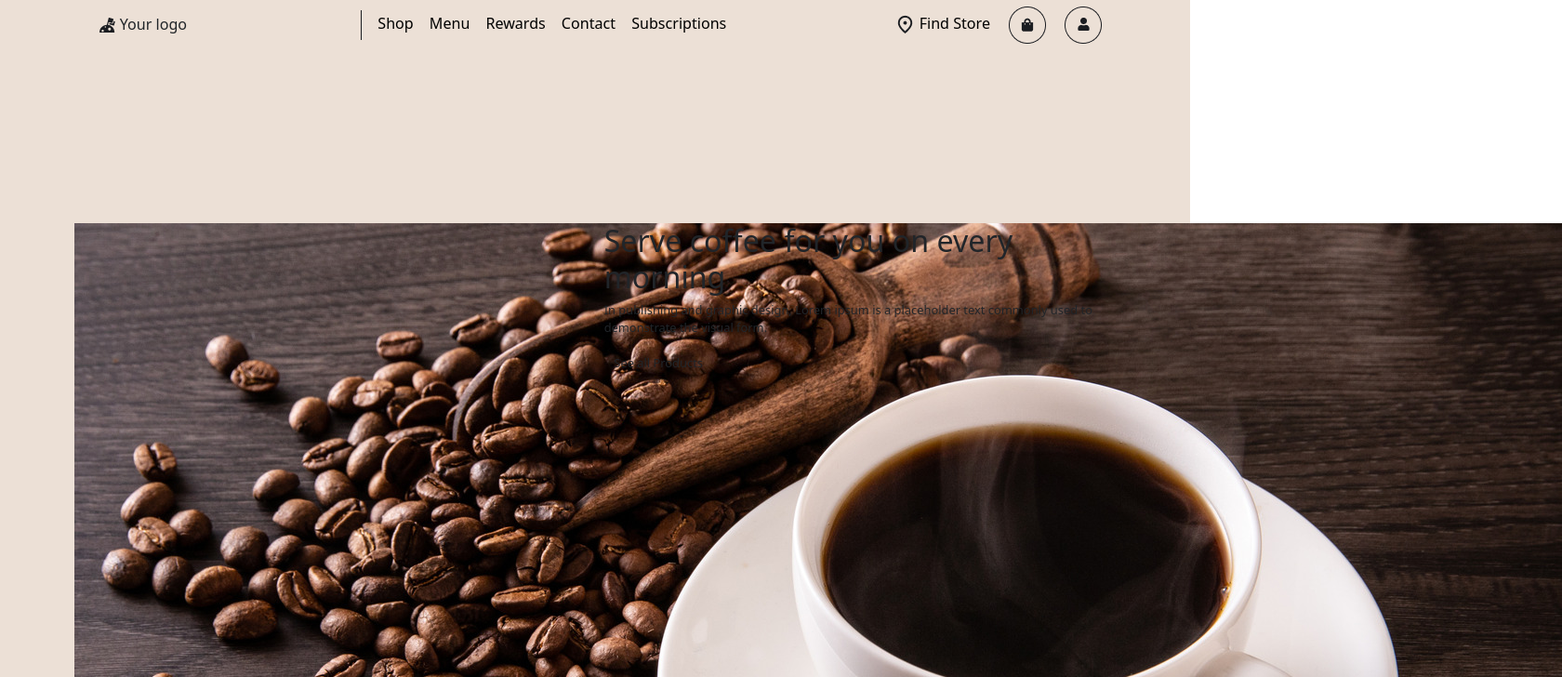
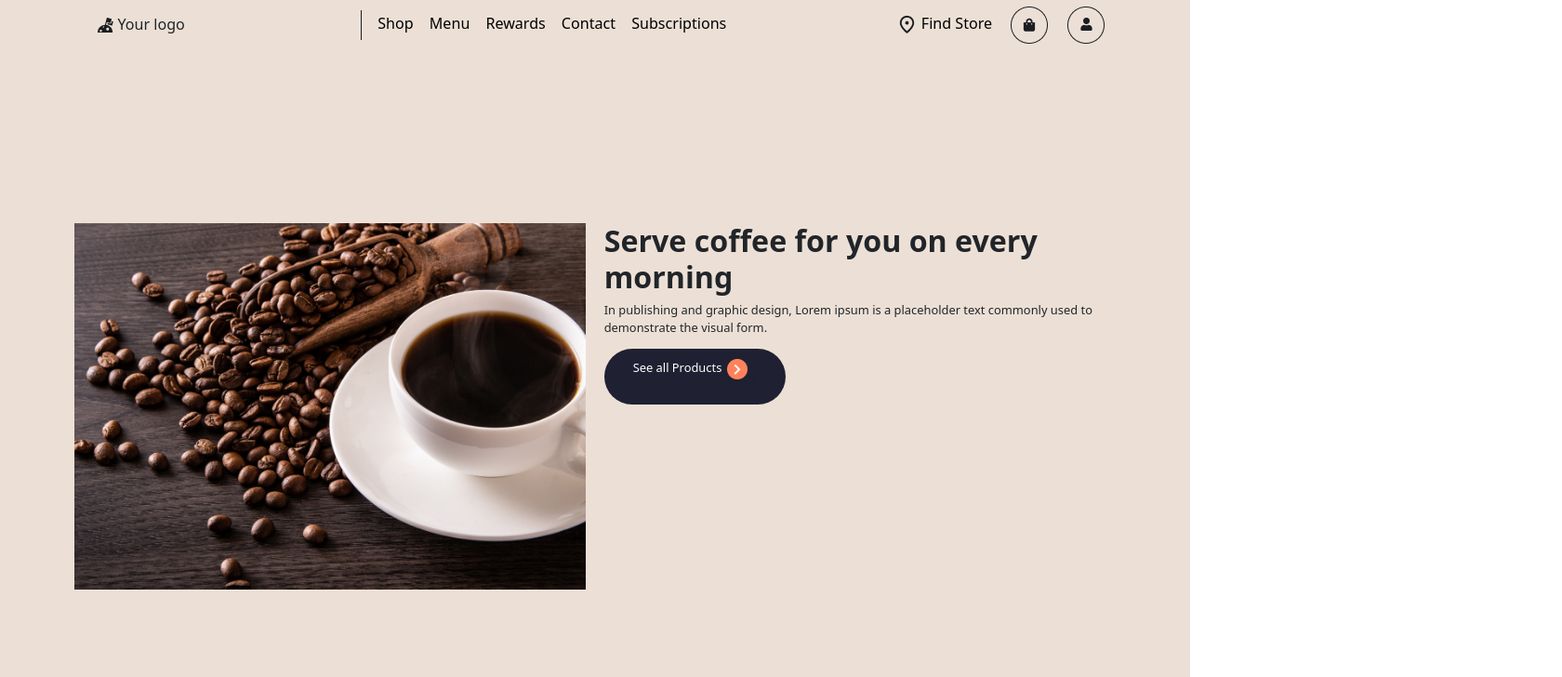
Before and after one commit to Tohirjon-Odilov/figma-CoffeeService-website, a plain HTML site: page index.html in a window 1280 px wide. Shown: the top 728 px of the page at 93% size, 1680 px wide, since content can reach past the window. Drawn offline with Linux system fonts and the light colour scheme.

Commit message:
--- Auto-Git Commit ---

```diff
--- a/css/style.css
+++ b/css/style.css
@@ -22,6 +22,20 @@ html {
 /* body{
     overflow-x: hidden;
 } */
+
+.btn {
+  padding: 10px 30px;
+  background: #1f2132;
+  border-radius: 31.5449px;
+  color: #fff;
+  display: flex;
+  align-self: center;
+}
+
+.btn:hover{
+    color: #fff;
+    background: #51525c;
+}
 
 .header {
   width: 100%;
@@ -61,25 +75,19 @@ html {
 }
 
 #home-pic {
-  width: 00px;
+  overflow: hidden;
+}
+
+#home-pic img {
+  width: 700px;
   height: auto;
+  background-image: cover;
 }
 
 .container {
   position: relative;
   top: 30vh;
 }
-
-
-
-
-
-
-
-
-
-
-
 
 /* media queries */
 
--- a/index.html
+++ b/index.html
@@ -26,7 +26,7 @@
 
         <!-- header section starts -->
 
-        <header class="px-3 header navbar navbar-toggler navbar-expand-lg
+        <header class="px- header navbar navbar-toggler navbar-expand-lg
             navbar-brand">
 
             <a href="#section" class="logo nav-link link-dark"> <img
@@ -64,14 +64,16 @@
             <div class="container">
                 <div class="row">
                     <div class="col-lg-6 col-sm-12">
-                        <div id="home-pic"><img src="img/1.jpg" alt=""></div>
+                        <div id="home-pic">
+                            <img src="img/1.jpg" alt="">
+                        </div>
                     </div>
                     <div class="col-lg-6 col-sm-12">
                         <div class="box">
-                            <h1>Serve coffee
+                            <h1 class="fw-bolder" >Serve coffee
                                 for you on every morning</h1>
                             <p>In publishing and graphic design, Lorem ipsum is a placeholder text commonly used to demonstrate the visual form.</p>
-                            <button class="btn">See all Products</button>
+                            <button class="btn">See all Products <img src="img/Icon (2).png" alt=""></button>
                         </div>
                     </div>
                 </div>
```
